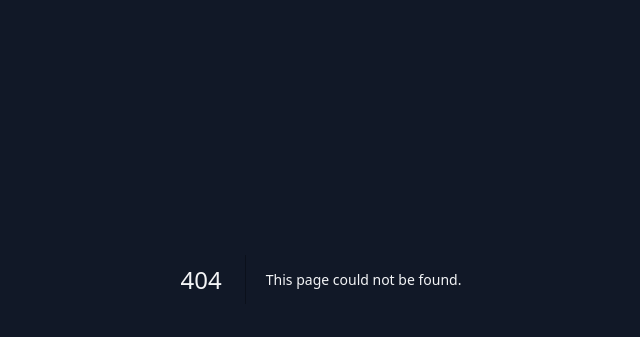
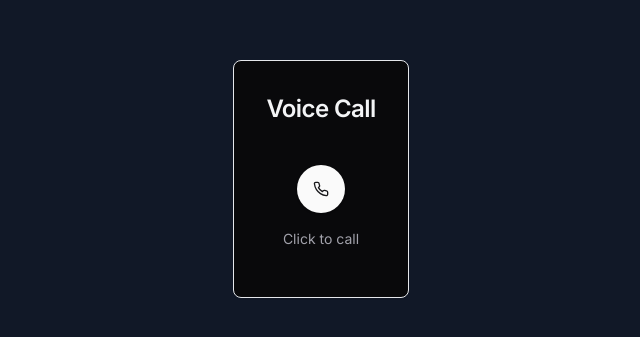
Before and after one commit to everyai-com/JennyAI, a Next.js app: page /call in a window 1280 px wide. Before the commit this address had no page. Shown: the part 121-458 px from the top of the page, without its empty margins (319-959 px from the left). Built offline with nearby package versions, Linux system fonts and the light colour scheme.

Commit message:
updated the twilio call

```diff
--- /dev/null
+++ b/app/call/page.tsx
@@ -0,0 +1,14 @@
+import { CallInterface } from "@/app/components/CallInterface";
+
+export default function CallPage() {
+  return (
+    <div className="flex min-h-[600px] w-full flex-col items-center justify-center gap-6">
+      <div className="rounded-lg border bg-card p-8 shadow-sm">
+        <h2 className="mb-6 text-2xl font-semibold tracking-tight">
+          Voice Call
+        </h2>
+        <CallInterface />
+      </div>
+    </div>
+  );
+}
--- /dev/null
+++ b/app/components/CallInterface.tsx
@@ -0,0 +1,13 @@
+"use client";
+import { CallButton } from "./ui/call-button";
+
+export function CallInterface() {
+  return (
+    <div className="flex flex-col items-center justify-center gap-4 p-4">
+      <div className="flex flex-col items-center space-y-4">
+        <CallButton />
+        <span className="text-sm text-muted-foreground">Click to call</span>
+      </div>
+    </div>
+  );
+}
--- /dev/null
+++ b/app/components/ui/call-button.tsx
@@ -0,0 +1,83 @@
+"use client";
+
+import { useState } from "react";
+import { Button } from "@/components/ui/button";
+import { Phone, PhoneOff } from "lucide-react";
+import { useToast } from "@/components/ui/use-toast";
+
+interface CallButtonProps {
+  className?: string;
+}
+
+export function CallButton({ className }: CallButtonProps) {
+  const [isConnected, setIsConnected] = useState(false);
+  const [isLoading, setIsLoading] = useState(false);
+  const { toast } = useToast();
+
+  const handleCall = async () => {
+    try {
+      setIsLoading(true);
+
+      if (isConnected) {
+        // End call logic
+        const response = await fetch("/api/twilio/voice", {
+          method: "DELETE",
+        });
+
+        if (!response.ok) {
+          throw new Error("Failed to end call");
+        }
+
+        setIsConnected(false);
+        toast({
+          title: "Call ended",
+          description: "The call has been disconnected",
+        });
+      } else {
+        // Start call logic
+        const response = await fetch("/api/twilio/voice", {
+          method: "POST",
+        });
+
+        if (!response.ok) {
+          throw new Error("Failed to start call");
+        }
+
+        const data = await response.json();
+
+        if (data.token) {
+          setIsConnected(true);
+          toast({
+            title: "Call connected",
+            description: "You are now in a call",
+          });
+        }
+      }
+    } catch (error) {
+      console.error("Error handling call:", error);
+      toast({
+        variant: "destructive",
+        title: "Error",
+        description: "Failed to handle call operation",
+      });
+    } finally {
+      setIsLoading(false);
+    }
+  };
+
+  return (
+    <Button
+      onClick={handleCall}
+      size="icon"
+      variant={isConnected ? "destructive" : "default"}
+      className={`h-12 w-12 rounded-full ${className}`}
+      disabled={isLoading}
+    >
+      {isConnected ? (
+        <PhoneOff className="h-6 w-6" />
+      ) : (
+        <Phone className="h-6 w-6" />
+      )}
+    </Button>
+  );
+}
--- a/components/call-interface.tsx
+++ b/components/call-interface.tsx
@@ -41,9 +41,8 @@ export function CallInterface({ bot }: CallInterfaceProps) {
       setIsCallActive(true);
       setTranscript([]);
       const call = await apiService.createCall({
-        phoneNumber: bot.settings.phoneNumber,
-        voice: bot.voice,
-        systemPrompt: bot.settings.greeting,
+        systemPrompt: bot.settings.systemPrompt || "",
+        voice: bot.voice.voiceId || "",
       });
 
       sessionRef.current = new UltravoxSession();
@@ -83,6 +82,18 @@ export function CallInterface({ bot }: CallInterfaceProps) {
     setTranscript((prev) => [...prev, message]);
   };
 
+  const handleTwilioCall = async () => {
+    console.log("Twilio calling");
+
+    const call = await apiService.createTwilioCall({
+      systemPrompt: bot.settings.systemPrompt || "",
+      voice: bot.voice.voiceId || "",
+      phoneNumber: bot.settings.phoneNumber || "",
+    });
+
+    console.log(call);
+  };
+
   return (
     <Card className="border-border h-fit">
       <CardHeader className="bg-gray-800 border-b-gray-700 border-border rounded-t-lg">
@@ -103,6 +114,7 @@ export function CallInterface({ bot }: CallInterfaceProps) {
         </div>
       </CardContent>
       <CardFooter className="flex justify-between items-center bg-zinc-900/95 border-t border-border rounded-b-lg p-4">
+        <div className="flex gap-2">
           <Button
             onClick={toggleMute}
             variant="secondary"
@@ -120,12 +132,13 @@ export function CallInterface({ bot }: CallInterfaceProps) {
             )}
             {isMuted ? "Unmute" : "Mute"}
           </Button>
+
           <Button
             onClick={isCallActive ? handleEndCall : handleStartCall}
             className={`flex items-center ${
               isCallActive
-              ? "bg-red-600 hover:bg-red-700"
-              : "bg-green-600 hover:bg-green-700"
+                ? "!bg-red-600 hover:!bg-red-700"
+                : "!bg-green-600 hover:!bg-green-700"
             } text-white`}
           >
             {isCallActive ? (
@@ -133,7 +146,21 @@ export function CallInterface({ bot }: CallInterfaceProps) {
             ) : (
               <PhoneCall className="mr-2 h-4 w-4" />
             )}
-          {isCallActive ? "End Call" : "Start Call"}
+            {isCallActive ? "End Demo" : "Demo Call"}
+          </Button>
+        </div>
+        <Button
+          onClick={() => handleTwilioCall()}
+          variant="ghost"
+          className={`flex items-center ${
+            !bot.settings.phoneNumber || isCallActive
+              ? "!bg-zinc-700 hover:!bg-zinc-600 text-zinc-300"
+              : "!bg-blue-600 hover:!bg-blue-700 text-white"
+          }`}
+          disabled={!bot.settings.phoneNumber || isCallActive}
+        >
+          <PhoneCall className="mr-2 h-4 w-4" />
+          Call Phone
         </Button>
       </CardFooter>
     </Card>
```
Also changed, not shown: services/api.ts (+20 -6 lines). Lines whose indentation alone changed are shown as unchanged.
